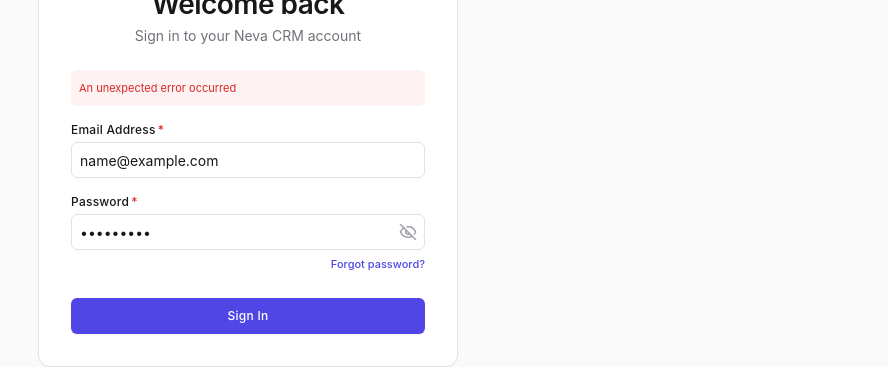
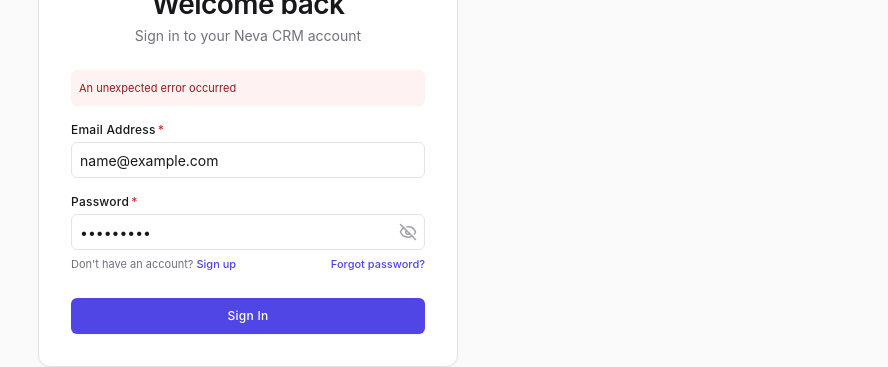
Before and after one commit to SabonaWaktole/neva-crm, a React (Vite) app in the folder frontend/: page /login in a window 1280 px wide. Both pictures are taken after typing "name@example.com", "Sample123" into the empty fields and a click on the button "Sign In". Shown: the part 284-651 px from the top of the page, without its empty margins (392-1280 px from the left). Built offline with nearby package versions, Linux system fonts and the light colour scheme; no server answers.

Commit message:
feat: add CSS module for LoginPage; enhance styling and structure for improved UI

```diff
--- /dev/null
+++ b/frontend/src/pages/auth/LoginPage.module.css
@@ -0,0 +1,56 @@
+.form {
+  display: flex;
+  flex-direction: column;
+  gap: var(--spacing-md);
+}
+
+.errorBanner {
+  color: var(--color-on-error-container);
+  background-color: var(--color-error-container);
+  font-size: var(--font-size-label-sm);
+  padding: var(--spacing-sm);
+  border-radius: var(--radius-default);
+}
+
+.passwordGroup {
+  display: flex;
+  flex-direction: column;
+  gap: var(--spacing-xs);
+}
+
+/* Sign-up prompt sits opposite the forgot-password link; wraps on narrow cards. */
+.metaRow {
+  display: flex;
+  align-items: center;
+  justify-content: space-between;
+  flex-wrap: wrap;
+  gap: var(--spacing-xs) var(--spacing-md);
+}
+
+.metaText {
+  font-family: var(--font-family-base);
+  font-size: var(--font-size-label-sm);
+  color: var(--color-on-surface-variant);
+}
+
+.link {
+  font-family: var(--font-family-base);
+  font-size: var(--font-size-label-sm);
+  font-weight: 500;
+  color: var(--color-primary);
+  text-decoration: none;
+  border-radius: var(--radius-default);
+}
+
+.link:hover {
+  text-decoration: underline;
+}
+
+.link:focus-visible {
+  outline: 2px solid var(--color-primary);
+  outline-offset: 2px;
+}
+
+.submitRow {
+  padding-top: var(--spacing-sm);
+}
--- a/frontend/src/pages/auth/LoginPage.tsx
+++ b/frontend/src/pages/auth/LoginPage.tsx
@@ -7,6 +7,7 @@
 import { PasswordInput } from '../../components/ui/PasswordInput/PasswordInput';
 import { Button } from '../../components/ui/Button/Button';
 import { useLogin } from '../../hooks/useLogin';
+import styles from './LoginPage.module.css';
 
 export const LoginPage = () => {
   const { tenantSlug } = useParams();
@@ -35,9 +36,9 @@
       subtitle="Sign in to your Neva CRM account"
       logoIcon={<Network size={32} color="var(--color-primary)" />}
     >
-      <form style={{ display: 'flex', flexDirection: 'column', gap: 'var(--spacing-md)' }} onSubmit={handleSubmit}>
+      <form className={styles.form} onSubmit={handleSubmit}>
         {error && (
-          <div style={{ color: 'var(--color-error)', fontSize: 'var(--font-size-label-sm)', background: 'var(--color-error-container)', padding: 'var(--spacing-sm)', borderRadius: 'var(--radius-default)' }}>
+          <div className={styles.errorBanner} role="alert">
             {error}
           </div>
         )}
@@ -51,7 +52,7 @@
           required
         />
 
-        <div style={{ display: 'flex', flexDirection: 'column', gap: 'var(--spacing-xs)' }}>
+        <div className={styles.passwordGroup}>
           <PasswordInput
             label="Password"
             placeholder="••••••••"
@@ -60,23 +61,20 @@
             onChange={(e) => setPassword(e.target.value)}
             required
           />
-          <div style={{ display: 'flex', justifyContent: 'flex-end' }}>
-            <Link
-              to={`/${tenantSlug || 'admin'}/forgot-password`}
-              style={{
-                fontFamily: 'var(--font-family-base)',
-                fontSize: 'var(--font-size-label-sm)',
-                color: 'var(--color-primary)',
-                textDecoration: 'none',
-                fontWeight: 500
-              }}
-            >
+          <div className={styles.metaRow}>
+            <span className={styles.metaText}>
+              Don't have an account?{' '}
+              <Link to="/register-business" className={styles.link}>
+                Sign up
+              </Link>
+            </span>
+            <Link to={`/${tenantSlug || 'admin'}/forgot-password`} className={styles.link}>
               Forgot password?
             </Link>
           </div>
         </div>
 
-        <div style={{ paddingTop: 'var(--spacing-sm)' }}>
+        <div className={styles.submitRow}>
           <Button fullWidth variant="primary" type="submit" isLoading={isLoading}>
             Sign In
           </Button>
```
